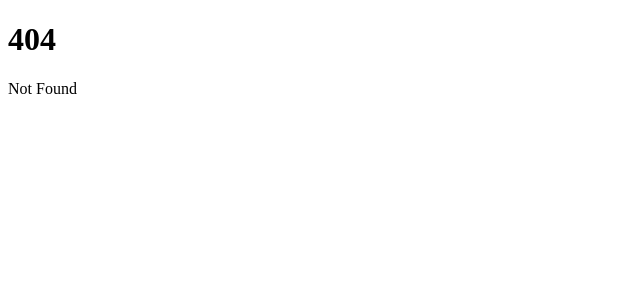
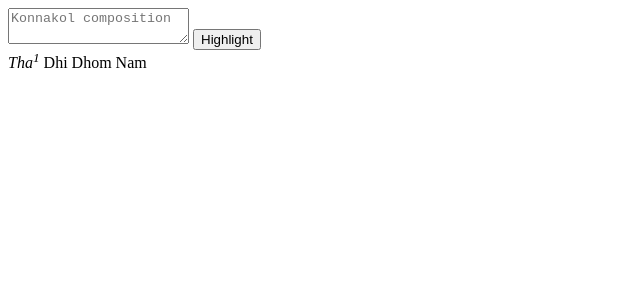
Before and after one commit to asahnoln/konnakol, a SvelteKit app: page /akcharam in a window 1280 px wide. Before the commit this address had no page. Shown: the top 300 px of the page, without its empty margins (0-640 px from the left). Built offline with nearby package versions, Linux system fonts and the light colour scheme.

Commit message:
Akcharam page
- [ADDED] Testing form
- [ADDED] Svelte page

```diff
--- /dev/null
+++ b/src/routes/akcharam/+page.svelte
@@ -0,0 +1,17 @@
+<script lang="ts">
+	import Akcharam from "$lib/akcharam/akcharam";
+	import Adhi from "$lib/akcharam/thalams/adhi";
+
+
+	const a = new Akcharam();
+	const at = new Adhi();
+
+	const result = '<em>Tha<sup>1</sup></em> Dhi Dhom Nam';
+</script>
+
+<textarea placeholder="Konnakol composition"></textarea>
+<button>Highlight</button>
+
+<div class="result">
+	{@html result}
+</div>
```
Also changed, not shown: tests/akcharam.ts (deleted, +0 -6 lines), 1 other file (tests, documents, lock files or other folders).
